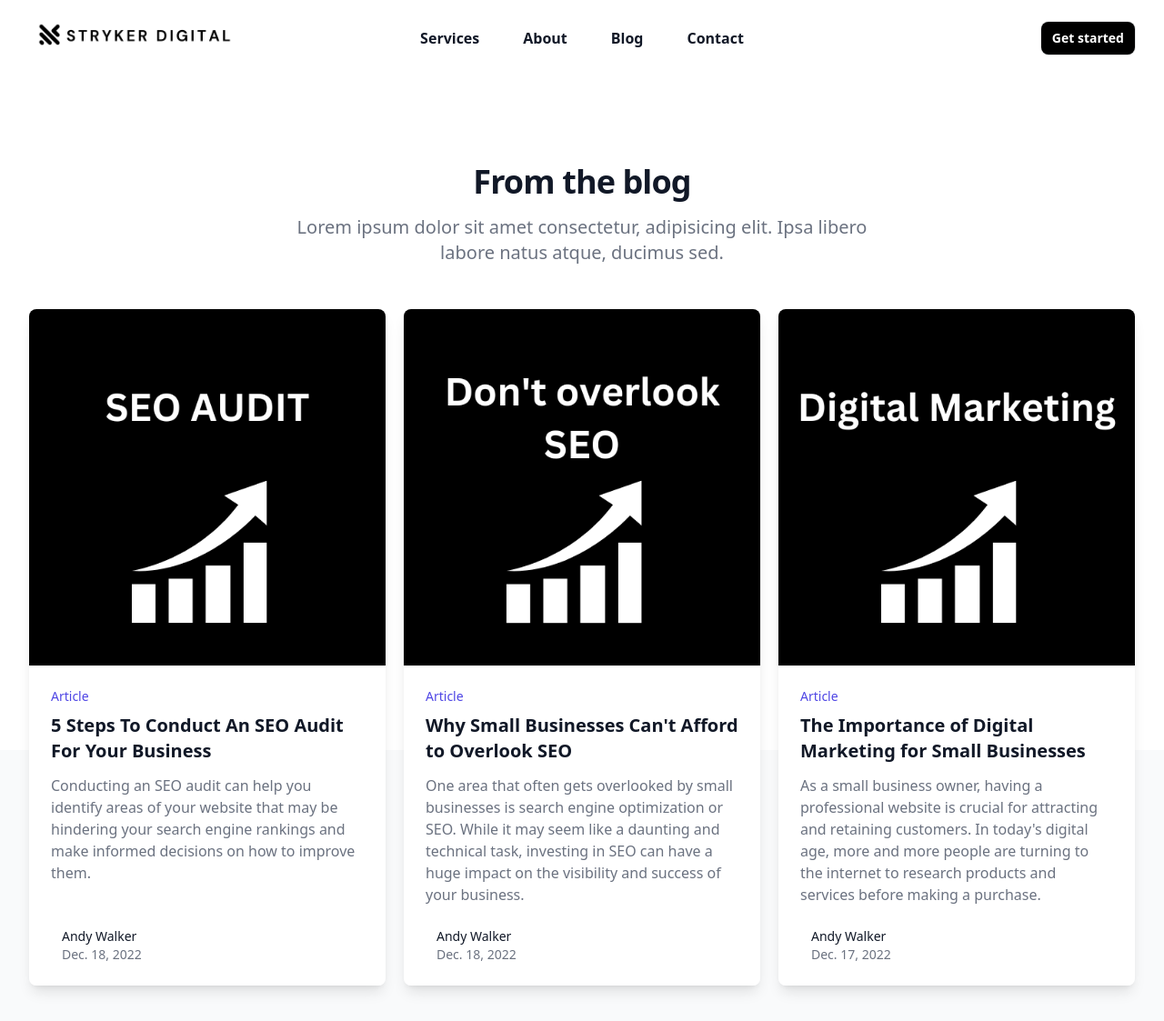
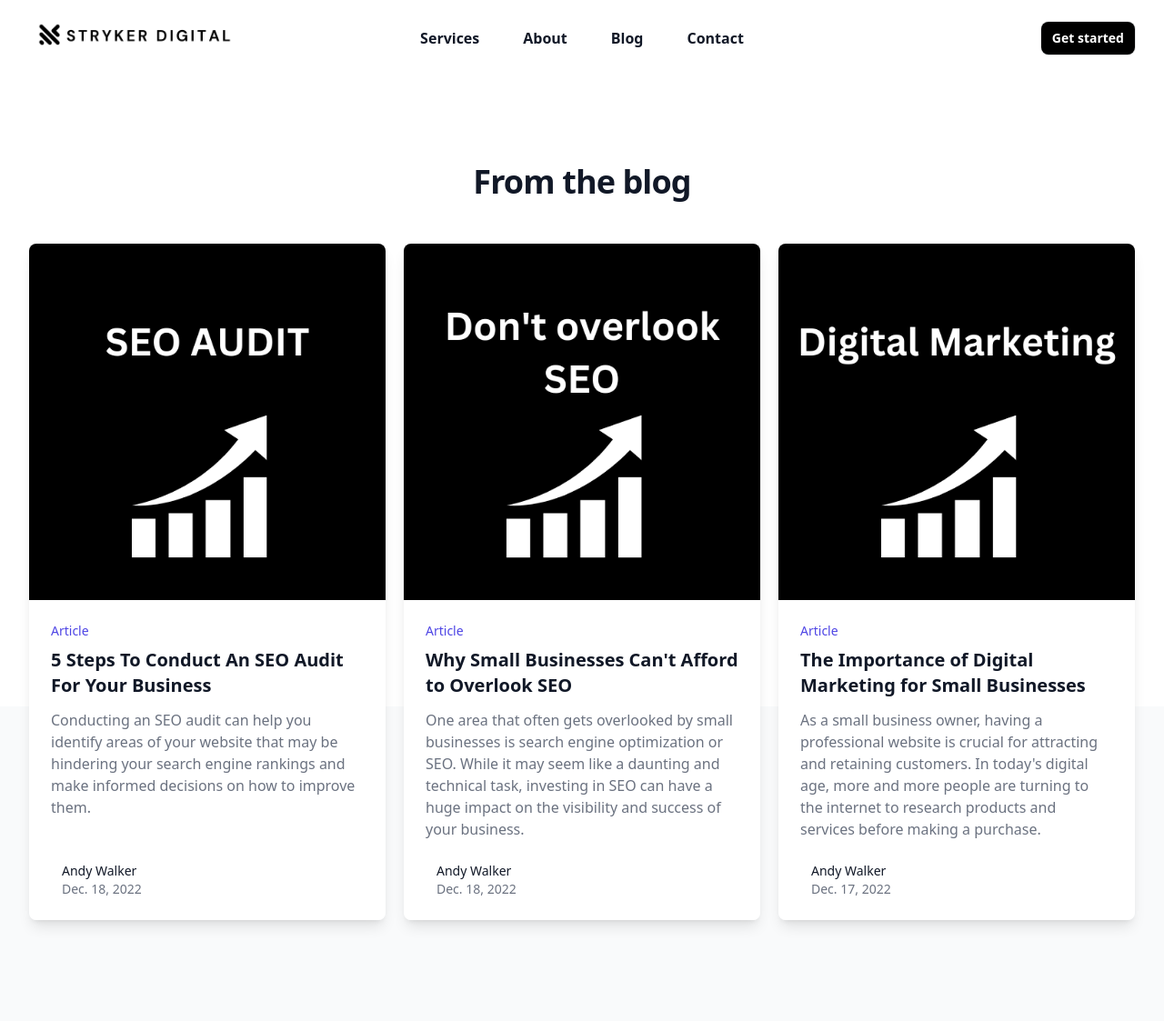
Before and after one commit to stryker-design/stryker-digital, a Django app: page /blog/ in a window 1280 px wide. Shown: the top 1123 px of the page at 91% size. After the commit the page ends 1024 px from the top, so only its background shows below. Run offline with Django 4.2, Linux system fonts and the light colour scheme; data comes from the database, SQL or seed files in the repository; style sheets or scripts are compiled from the project's sources; some libraries are stand-ins or nearby versions.

Commit message:
fixing text

```diff
--- a/blog/templates/blog/blog-list.html
+++ b/blog/templates/blog/blog-list.html
@@ -12,10 +12,9 @@
       <h2 class="text-3xl font-bold tracking-tight text-gray-900 sm:text-4xl">
         From the blog
       </h2>
-      <p class="mx-auto mt-3 max-w-2xl text-xl text-gray-500 sm:mt-4">
-        Lorem ipsum dolor sit amet consectetur, adipisicing elit. Ipsa libero
-        labore natus atque, ducimus sed.
-      </p>
+      <!-- <p class="mx-auto mt-3 max-w-2xl text-xl text-gray-500 sm:mt-4">
+        Our team'
+      </p> -->
     </div>
 
     <div class="mx-auto mt-12 grid max-w-lg gap-5 lg:max-w-none lg:grid-cols-3">
```
